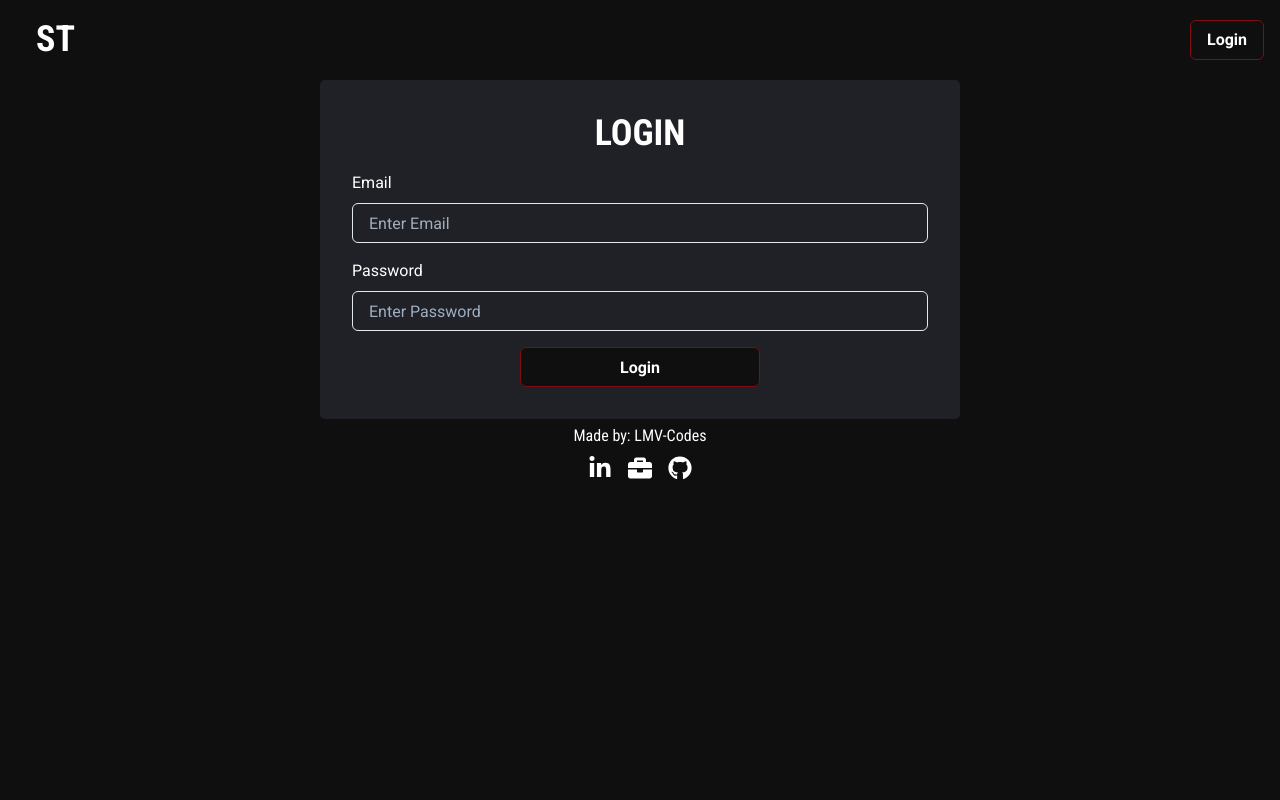
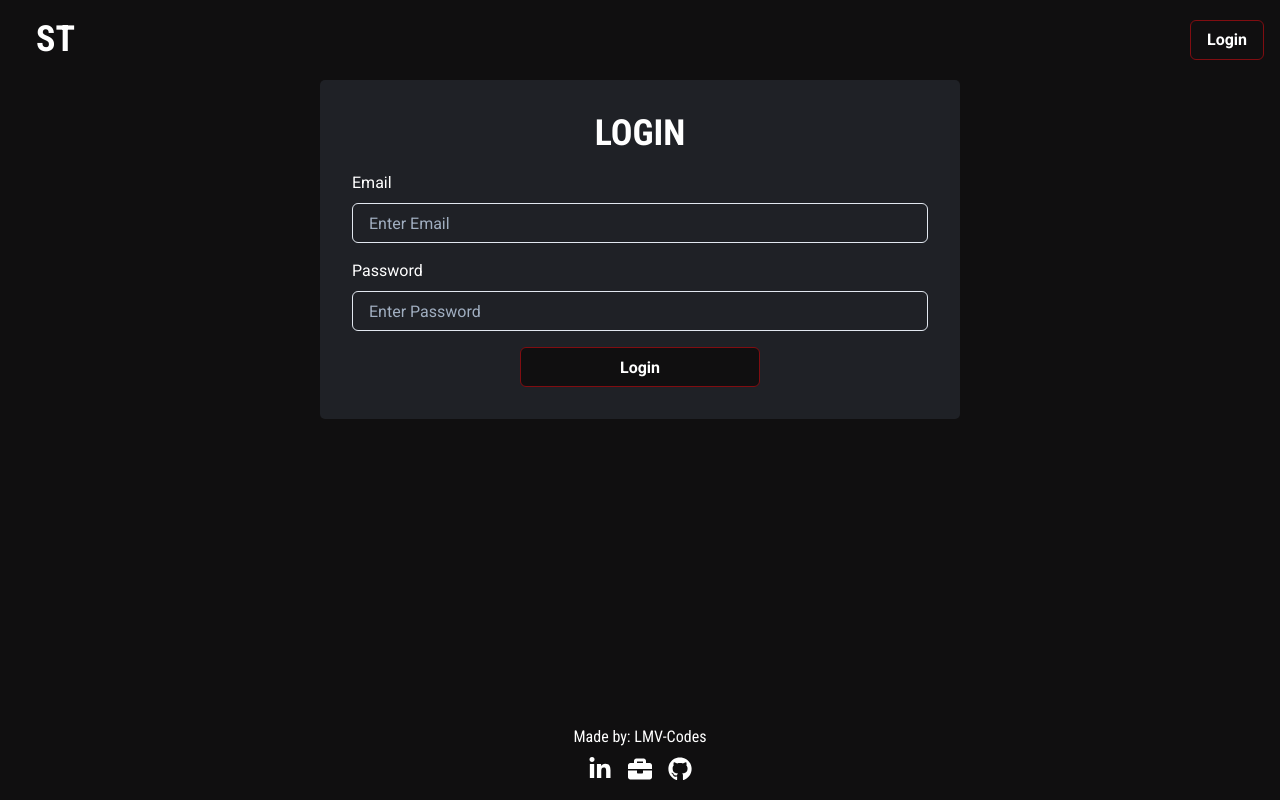
Before and after one commit to LMV-Codes/SuperTeam, a React (Create React App) app: page /login in a window 1280 px wide. Built offline with nearby package versions, Linux system fonts and the light colour scheme.

Commit message:
footer sticks to bottom

```diff
--- a/src/components/footer/Footer.tsx
+++ b/src/components/footer/Footer.tsx
@@ -11,6 +11,9 @@ export const Footer: React.FC = () => {
       justifyContent="center"
       alignContent="center"
       flexDirection="column"
+      position="absolute"
+      width="100%"
+      bottom="0"
     >
       <Text fontFamily="Roboto Condensed" textAlign="center">
         Made by: LMV-Codes
```
